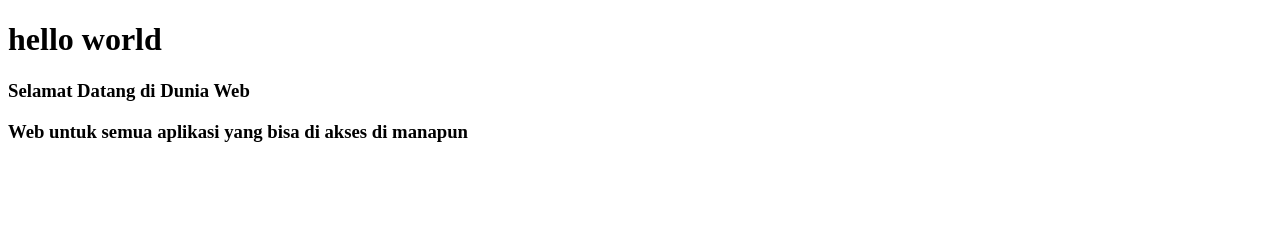
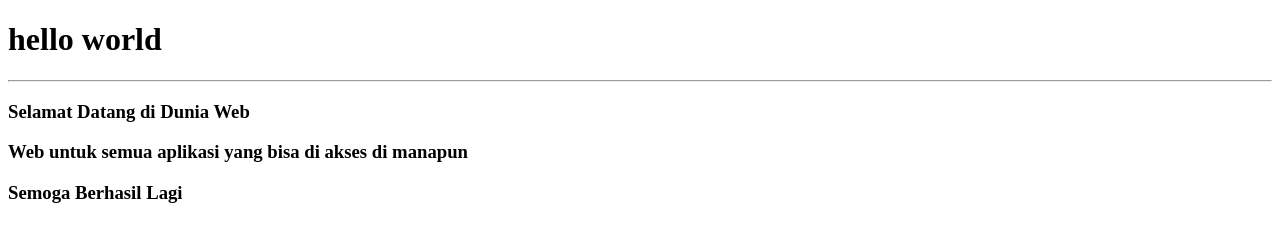
Before and after one commit to amanah-iwp/helloword, a plain HTML site: page index.html in a window 1280 px wide. Drawn offline with Linux system fonts and the light colour scheme.

Commit message:
Update index.html

```diff
--- a/index.html
+++ b/index.html
@@ -8,7 +8,9 @@
     </head>
     <body>
         <h1>hello world</h1>
+        <hr>
         <h3>Selamat Datang di Dunia Web</h3>
         <h3>Web untuk semua aplikasi yang bisa di akses di manapun</h3>
+        <h3>Semoga Berhasil Lagi</h3>
     </body>
 </html>
```
